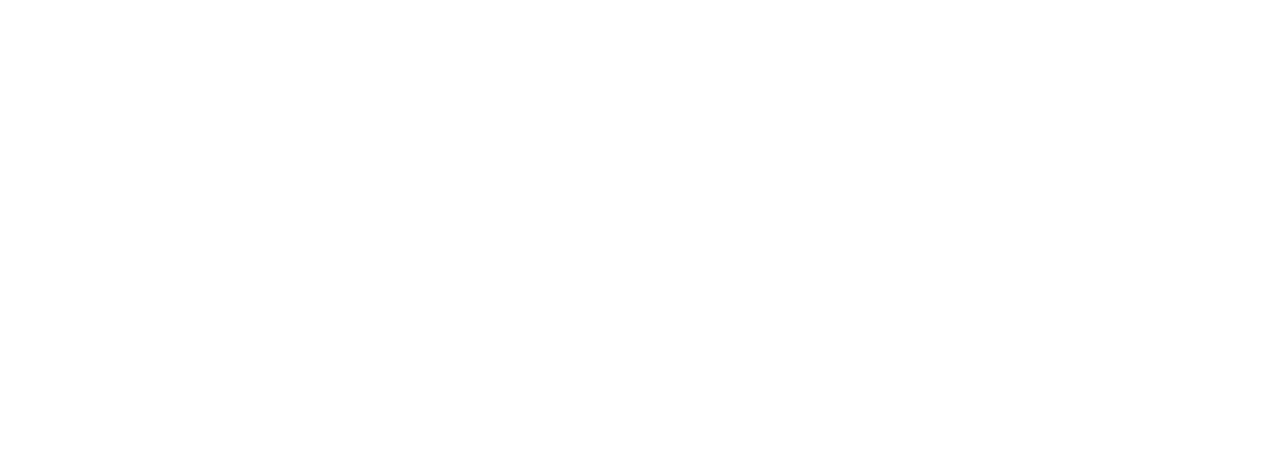
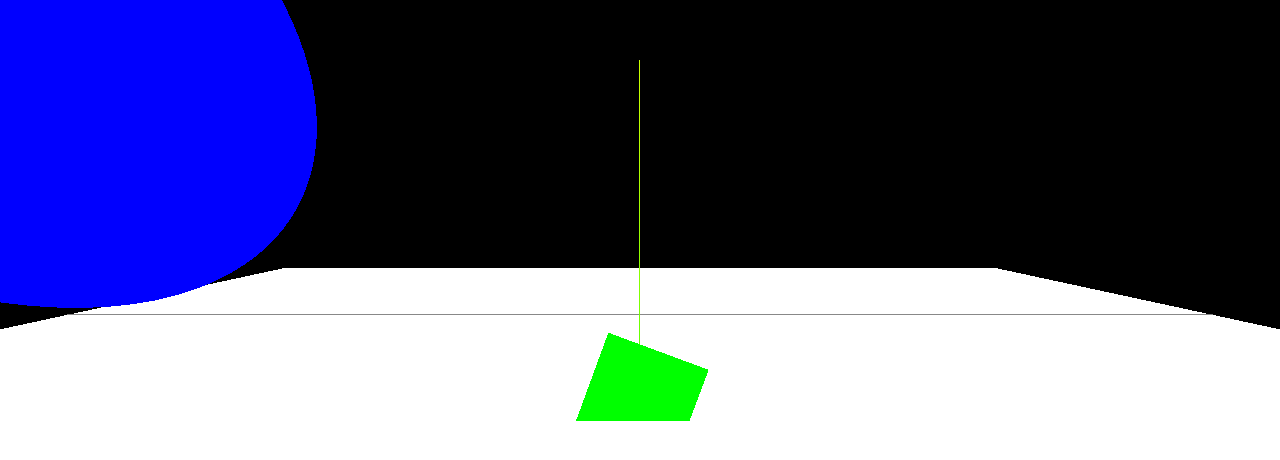
Before and after one commit to husseinwere/three, a website with bundled scripts: page src/index.html in a window 1280 px wide. Shown: the top 460 px of the page. Built offline with nearby package versions, Linux system fonts and the light colour scheme; animation ran at ten frames a second.

Commit message:
add gitignore, geometry

```diff
--- a/src/index.html
+++ b/src/index.html
@@ -4,9 +4,11 @@
     <meta charset="UTF-8">
     <meta name="viewport" content="width=device-width, initial-scale=1.0">
     <title>Three</title>
-    <script type="module" src="js/script.js"></script>
+    <style>
+        body { margin: 0; }
+    </style>
 </head>
 <body>
-
+    <script type="module" src="js/script.js"></script>
 </body>
 </html>
--- a/src/js/script.js
+++ b/src/js/script.js
@@ -1,7 +1,57 @@
 import * as THREE from 'three'
+import { OrbitControls } from 'three/examples/jsm/controls/OrbitControls.js'
 
 const renderer = new THREE.WebGLRenderer()
 
 renderer.setSize(window.innerWidth, window.innerHeight)
 
 document.body.appendChild(renderer.domElement)
+
+const scene = new THREE.Scene()
+
+const camera = new THREE.PerspectiveCamera(
+    75,
+    window.innerWidth / window.innerHeight,
+    0.1,
+    1000
+)
+
+const orbit = new OrbitControls(camera, renderer.domElement)
+
+const axesHelper = new THREE.AxesHelper(3)
+scene.add(axesHelper)
+
+camera.position.set(0, 2, 5)
+orbit.update()
+
+const boxGeometry = new THREE.BoxGeometry()
+const boxMaterial = new THREE.MeshBasicMaterial({color: 0x00ff00 })
+const box = new THREE.Mesh(boxGeometry, boxMaterial)
+scene.add(box)
+
+const planeGeometry = new THREE.PlaneGeometry(20, 20)
+const planeMaterial = new THREE.MeshBasicMaterial({
+    color: 0xffffff,
+    side: THREE.DoubleSide
+})
+const plane = new THREE.Mesh(planeGeometry, planeMaterial)
+scene.add(plane)
+plane.rotation.x = 0.5 * Math.PI
+
+const gridHelper = new THREE.GridHelper(20)
+scene.add(gridHelper)
+
+const sphereGeometry = new THREE.SphereGeometry(2, 50, 50)
+const sphereMaterial = new THREE.MeshBasicMaterial({color: 0x0000ff, wireframe: false })
+const sphere = new THREE.Mesh(sphereGeometry, sphereMaterial)
+scene.add(sphere)
+sphere.position.set(-5, 3, 0)
+
+function animate(time) {
+    box.rotation.x = time / 1000
+    box.rotation.y = time / 1000
+
+    renderer.render(scene, camera)
+}
+
+renderer.setAnimationLoop(animate)
```
Also changed, not shown: 1 other file.
